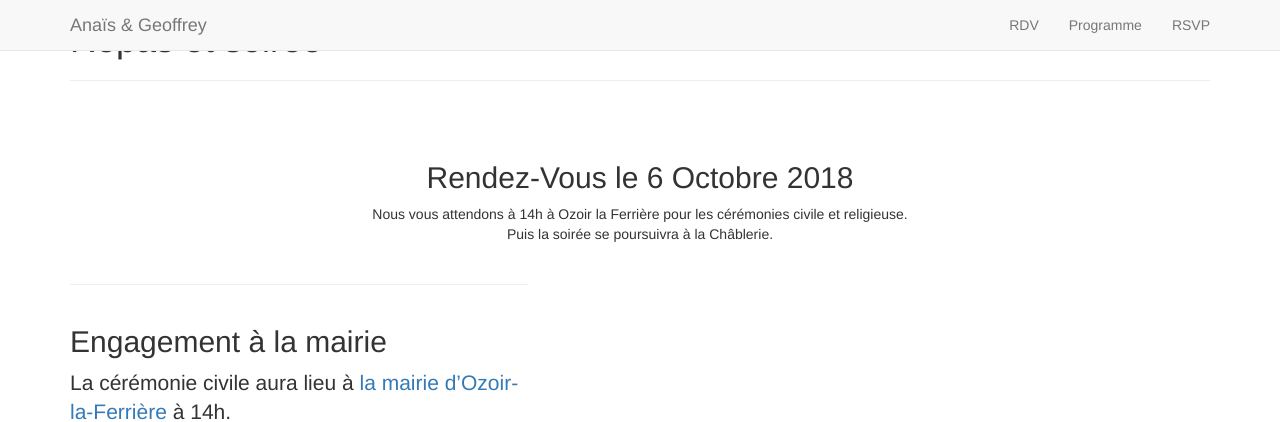
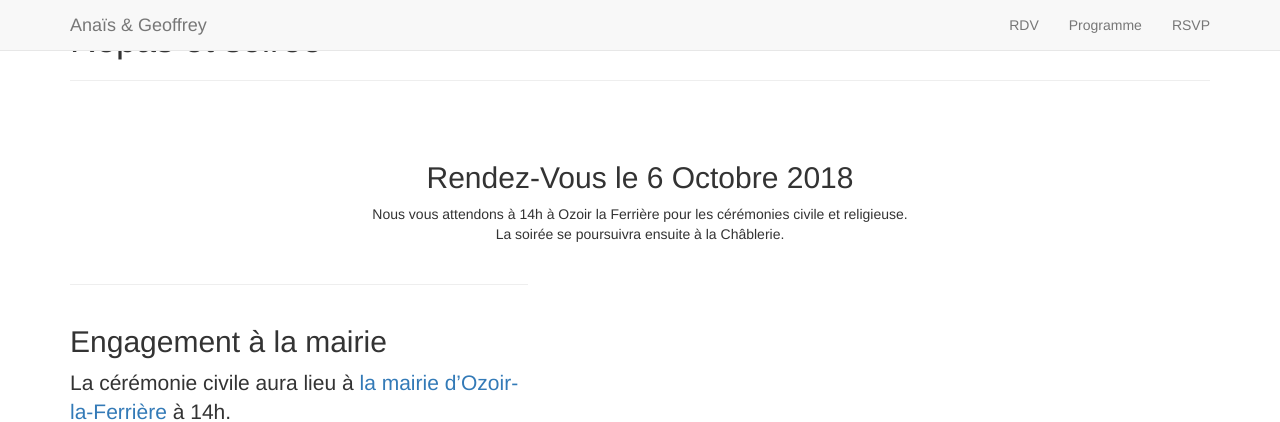
Before and after one commit to GeoffreyMetais/wedsite, a Jekyll site: the page built from _posts/2014-09-22-soiree.markdown, in a window 1280 px wide and 1400 px high. Shown: the top 422 px of the window. Built offline with Jekyll 4.4.1, drawn with Linux system fonts in a browser that asks for light colours; nearby versions of some CDN libraries; library files that are not in the unit come from our copies; some of the changed text lies outside the part shown.

Commit message:
Fix typo

```diff
--- a/_includes/about.html
+++ b/_includes/about.html
@@ -5,7 +5,7 @@
               <br/><br/>
               <h2>Rendez-Vous le 6 Octobre 2018</h2>
                 Nous vous attendons à 14h à Ozoir la Ferrière pour les cérémonies civile et religieuse.<br/>
-                Puis la soirée se poursuivra à la Châblerie.
+                La soirée se poursuivra ensuite à la Châblerie.
                 <br/>
                 <br/>
             </div>
--- a/_posts/2014-09-22-soiree.markdown
+++ b/_posts/2014-09-22-soiree.markdown
@@ -5,5 +5,5 @@ category: Services
 title: Repas et soirée
 description: |
 ---
-  Ces cérémonies seront suivies par un cocktail, un diner et une soirée dansante à [la Chablerie (77120 Marolle-en-Brie)](https://www.google.com/maps/place/La+Chablerie/@48.77692,3.161241,17z/data=!4m5!3m4!1s0x0:0x724fc230a5ff94c0!8m2!3d48.7769196!4d3.1612411?hl=fr-FR).
+  Ces cérémonies seront suivies par un cocktail, un diner et une soirée dansante à [la Chablerie (77120 Marolles-en-Brie)](https://www.google.com/maps/place/La+Chablerie/@48.77692,3.161241,17z/data=!4m5!3m4!1s0x0:0x724fc230a5ff94c0!8m2!3d48.7769196!4d3.1612411?hl=fr-FR).
   <iframe src="https://www.google.com/maps/embed?pb=!1m18!1m12!1m3!1d1314.6337578991008!2d3.1602225289680828!3d48.77678286672216!2m3!1f0!2f0!3f0!3m2!1i1024!2i768!4f13.1!3m3!1m2!1s0x0%3A0x724fc230a5ff94c0!2sLa+Chablerie!5e0!3m2!1sfr!2sfr!4v1516561507320" width="100%" height="100%" frameborder="0" style="border:0"></iframe>
```
